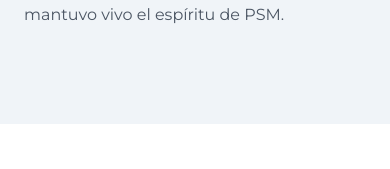
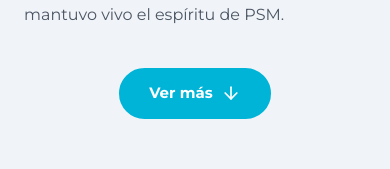
Before and after one commit to Proyecto-San-Marcos/proyectosanmarcos-static, a React (Vite) app: page / in a window 390 px wide. Shown: the part 9312-9481 px from the top of the page. Built offline with nearby package versions, Linux system fonts and the light colour scheme.

Commit message:
updt hitos and comunidad

```diff
--- a/src/components/Navbar.jsx
+++ b/src/components/Navbar.jsx
@@ -19,6 +19,7 @@
     { name: "Proyectos", link: "#projects" },
     { name: "Impacto", link: "#impact" },
     { name: "Presencia", link: "#presencia" },
+    {name: "Comunidad", link:"/comunidad"},
   ], []);
 
   // — Dropdown “Nosotros” — agrupa las secciones institucionales
--- a/src/pages/Home.jsx
+++ b/src/pages/Home.jsx
@@ -17,7 +17,8 @@
   BarChart3, Star, Handshake, GraduationCap, Sprout,
   FolderOpen, MessageCircle, Quote,
   Target, Eye, Flag, Network,
-  Globe, Facebook, Instagram, Linkedin
+  Globe, Facebook, Instagram, Linkedin,
+  ArrowDown
 } from "lucide-react";
 import Footer from "../components/Footer";
 import CardProject from "../components/CardProject";
@@ -33,6 +34,7 @@
   const heroRef = useRef(null);
   const statsRef = useRef(null);
   const [statsRefInView] = useInView({ threshold: 0.3, triggerOnce: true });
+  const [showAllMilestones, setShowAllMilestones] = useState(false);
 
   useEffect(() => {
     AOS.init({ duration: 1000, once: true, easing: "ease-out" });
@@ -497,7 +499,7 @@
                 className="hidden md:block absolute left-1/2 top-0 bottom-0 w-0.5 -translate-x-1/2"
                 style={{ background: "var(--psm-teal)", opacity: 0.3 }}
               />
-
+              {/* ── Hitos visibles ── */}
               <div className="space-y-12">
                 {[
                   {
@@ -582,9 +584,128 @@
                   </div>
                 ))}
               </div>
+              {/* ── Hitos adicionales (colapsados por defecto) ── */}
+               {showAllMilestones && (
+                  <div className="space-y-12 mt-12">
+                    {[
+                      {
+                    year: "2021",
+                    side: "right",
+                    title: "Capacitación PMI y SQL",
+                    desc: "Se ejecutaron 4 capacitaciones al público externo en PMI, SQL y entre otros",
+                    image: "https://uvsnieedcxndpdlyemgn.supabase.co/storage/v1/object/public/photos/CapacitacionPMIySQL.jpeg",
+                  },
+                  {
+                    year: "2024",
+                    side: "left",
+                    title: "Proyectos Sociales",
+                    desc: "Se ejecutaron 6 proyectos de impacto social",
+                    image: "https://uvsnieedcxndpdlyemgn.supabase.co/storage/v1/object/public/photos/proyectossociales.jpg",
+                  },
+                  {
+                    year: "2025",
+                    side: "right",
+                    title: "Mejora Continua",
+                    desc: "Se llevaron a cabo 2 proyectos de mejora interna(crecimiento lineal)",
+                    image: "https://uvsnieedcxndpdlyemgn.supabase.co/storage/v1/object/public/photos/mejorc.jpeg",
+                  },
+                  {
+                    year: "2026",
+                    side: "left",
+                    title: "Nueva área",
+                    desc: "Se creó la nueva área de Tecnología y Optimización Digital",
+                    image: "https://uvsnieedcxndpdlyemgn.supabase.co/storage/v1/object/public/photos/tecnologia.png",
+                  },
+                ].map(({ year, side, title, desc, image }, i) => (
+                  <div
+                    key={year}
+                    className={`flex flex-col md:flex-row items-center gap-8 ${side === "left" ? "md:flex-row-reverse" : ""
+                      }`}
+                    data-aos={side === "left" ? "fade-right" : "fade-left"}
+                    data-aos-delay={i * 100}
+                  >
+                    {/* Imagen */}
+                    <div className="w-full md:w-5/12">
+                      <div
+                        className="rounded-2xl overflow-hidden"
+                        style={{ border: "2px solid var(--psm-gray-mid)", boxShadow: "var(--psm-shadow-card)" }}
+                      >
+                        <img src={image} alt={title} className="w-full h-56 object-cover" />
+                      </div>
+                    </div>
+
+                    {/* Nodo central */}
+                    <div className="hidden md:flex w-2/12 justify-center">
+                      <div
+                        className="flex items-center justify-center rounded-full text-white font-bold text-sm z-10"
+                        style={{
+                          width: 56, height: 56,
+                          background: "var(--psm-teal)",
+                          fontFamily: "var(--psm-font-heading)",
+                          fontSize: "0.8rem",
+                          letterSpacing: "0.05em",
+                          boxShadow: "0 0 0 4px white, 0 0 0 6px var(--psm-teal)",
+                        }}
+                      >
+                        {year}
+                      </div>
+                    </div>
+
+                    {/* Texto */}
+                    <div className="w-full md:w-5/12">
+                      {/* Año visible solo en móvil */}
+                      <span
+                        className="md:hidden inline-block mb-2 px-3 py-1 rounded-full text-xs font-bold"
+                        style={{ background: "var(--psm-teal)", color: "white", fontFamily: "var(--psm-font-heading)" }}
+                      >
+                        {year}
+                      </span>
+                      <h3 className="psm-heading text-2xl mb-3" style={{ color: "var(--psm-navy-mid)" }}>
+                        {title}
+                      </h3>
+                      <p className="leading-relaxed" style={{ color: "var(--psm-text-body)" }}>
+                        {desc}
+                      </p>
+                    </div>
+                  </div>
+
+                ))}
+                </div>
+                  )}
+                  {/* ── Botón Ver más / Ver menos ── */}
+                  <div className="flex justify-center mt-10">
+                    <button
+                        onClick={() => setShowAllMilestones((v) => !v)}
+                        className="psm-btn-outline2"
+                        style={{
+                          background: "var(--psm-teal)",
+                          color: "white",
+                          borderColor: "var(--psm-teal)"
+                        }}
+                        onMouseEnter={(e) => {
+                          e.currentTarget.style.background = "var(--psm-teal)";
+                          e.currentTarget.style.color = "white";
+                          e.currentTarget.style.borderColor = "var(--psm-teal)";
+                        }}
+                        onMouseLeave={(e) => {
+                          e.currentTarget.style.background = "var(--psm-teal)";
+                          e.currentTarget.style.color = "white";
+                          e.currentTarget.style.borderColor = "var(--psm-teal)";
+                        }}
+                      >
+                        {showAllMilestones ? "Ver menos" : "Ver más"}
+                        <ArrowDown
+                          size={20}
+                          style={{
+                            transform: showAllMilestones ? "rotate(180deg)" : "rotate(0deg)",
+                            transition: "transform 0.2s"
+                          }}
+                        />
+                      </button>
             </div>
           </div>
-        </section>
+        </div>
+      </section>
 
 
 
--- a/src/styles/tokens.css
+++ b/src/styles/tokens.css
@@ -173,6 +173,22 @@
     text-decoration: none;
     transition: background 0.2s, color 0.2s;
 }
+.psm-btn-outline2 {
+    display: inline-flex;
+    align-items: center;
+    gap: 8px;
+    padding: 12px 28px;
+    background: var(--psm-navy-mid);
+    color: var(--psm-white);
+    font-family: var(--psm-font-body);
+    font-weight: 700;
+    font-size: 15px;
+    border: 2px solid var(--psm-teal);
+    border-radius: var(--psm-radius-pill);
+    cursor: pointer;
+    text-decoration: none;
+    transition: background 0.2s, color 0.2s;
+}
 
 .psm-btn-outline:hover {
     background: var(--psm-teal);
```
